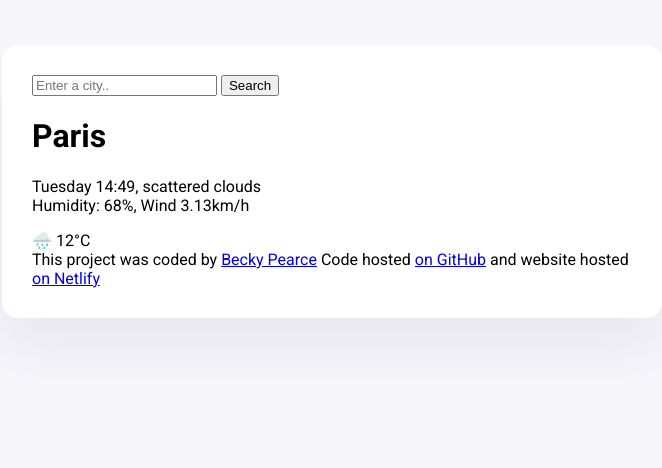
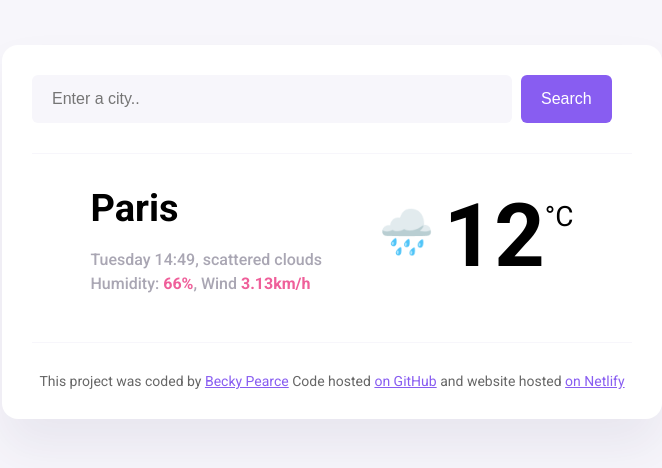
Before and after one commit to BexCdz/forecast, a plain HTML site: page index.html in a window 1280 px wide. Shown: the whole page, without its empty margins (308-970 px from the left). Drawn offline with Linux system fonts and the light colour scheme.

Commit message:
Added basic CSS

```diff
--- a/index.html
+++ b/index.html
@@ -15,21 +15,32 @@
   <body>
     <div class="weather-app">
       <header>
-        <form>
-          <input type="search" placeholder="Enter a city.." required />
-          <input type="submit" value="Search" />
+        <form class="search-form">
+          <input
+            type="search"
+            placeholder="Enter a city.."
+            required
+            class="search-form-input"
+          />
+          <input type="submit" value="Search" class="search-form-button" />
         </form>
       </header>
       <main>
-        <div>
-          <h1>Paris</h1>
-          <p>
-            Tuesday 14:49, scattered clouds
-            <br />
-            Humidity: 68%, Wind 3.13km/h
-          </p>
+        <div class="weather-app-data">
+          <div>
+            <h1 class="weather-app-city">Paris</h1>
+            <p class="weather-app-details">
+              Tuesday 14:49, scattered clouds
+              <br />
+              Humidity: <strong>66%</strong>, Wind <strong>3.13km/h</strong>
+            </p>
+          </div>
+          <div class="weather-app-temperature-container">
+            <div class="weather-app-icon">🌧️</div>
+            <div class="weather-app-temperature-value">12</div>
+            <div class="weather-app-unit">°C</div>
+          </div>
         </div>
-        <div>🌧️ 12°C</div>
       </main>
       <footer>
         This project was coded by
--- a/src/style.css
+++ b/src/style.css
@@ -2,6 +2,10 @@ body {
   background-color: #f7f6fb;
   font-family: "Roboto", serif;
 }
+a {
+  color: #885df1;
+}
+
 .weather-app {
   background: white;
   max-width: 600px;
@@ -10,3 +14,74 @@ body {
   border-radius: 16px;
   padding: 30px;
 }
+
+header {
+  border-bottom: 1px solid #f7f6fb;
+  padding: 0 0 30px 0;
+}
+.search-form-input {
+  background-color: #f7f6fb;
+  border: none;
+  border-radius: 6px;
+  width: 80%;
+  padding: 15px 20px;
+  font-size: 16px;
+}
+
+.search-form-button {
+  background-color: #885df1;
+  padding: 15px 20px;
+  border: none;
+  font-size: 16px;
+  margin-left: 5px;
+  border-radius: 6px;
+  color: white;
+}
+
+main {
+  padding: 30px;
+}
+.weather-app-data {
+  display: flex;
+  justify-content: space-around;
+}
+.weather-app-city {
+  margin: 0;
+  font-size: 38px;
+  line-height: 48px;
+}
+.weather-app-details {
+  font-size: 16px;
+  color: rgba(39, 33, 66, 0.4);
+  line-height: 24px;
+  font-weight: 500;
+}
+.weather-app-details strong {
+  color: #ef5f9a;
+}
+
+.weather-app-temperature-container {
+  display: flex;
+}
+
+.weather-app-icon {
+  font-size: 44px;
+  margin-top: 22px;
+}
+
+.weather-app-temperature-value {
+  font-size: 88px;
+  font-weight: bold;
+  margin-left: 10px;
+}
+.weather-app-unit {
+  margin-top: 16px;
+  font-size: 28px;
+}
+footer {
+  border-top: 1px solid #f7f6fb;
+  padding: 30px 0 0 0;
+  text-align: center;
+  font-size: 14px;
+  color: rgba(0, 0, 0, 0.6);
+}
```
